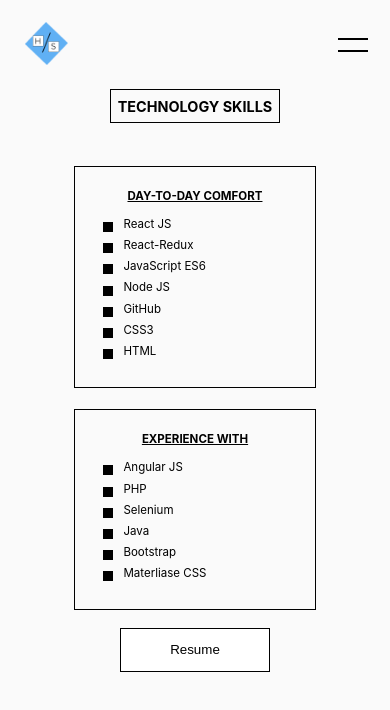
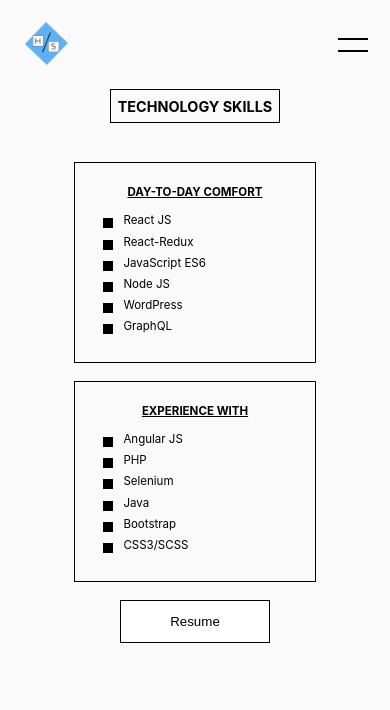
Before and after one commit to Heet1996/my-profile, a React app: page /skills in a window 390 px wide. Shown: the top 710 px of the page. Built offline with nearby package versions, Linux system fonts and the light colour scheme.

Commit message:
Changed the portfolio margin

```diff
--- a/src/components/Skills/Skills.js
+++ b/src/components/Skills/Skills.js
@@ -12,9 +12,8 @@
                                 <li>React-Redux</li>
                                 <li>JavaScript ES6</li>
                                 <li>Node JS</li>
-                                <li>GitHub</li>
-                                <li>CSS3</li>
-                                <li>HTML</li>
+                                <li>WordPress</li>
+                                <li>GraphQL</li>
                             </ul>
                         </div>
                         <div className="border"></div>
@@ -26,7 +25,7 @@
                                 <li>Selenium</li>
                                 <li>Java</li>
                                 <li>Bootstrap</li>
-                                <li>Materliase CSS</li>
+                                <li>CSS3/SCSS</li>
                             </ul>
                         </div>
                 </div>
--- a/src/components/Skills/Skills.scss
+++ b/src/components/Skills/Skills.scss
@@ -69,7 +69,7 @@
                 &__box
                 {
                     width:70%;
-                    margin-top: 3rem;
+                    margin-top: 2.5rem;
                 }
 
             }
```
